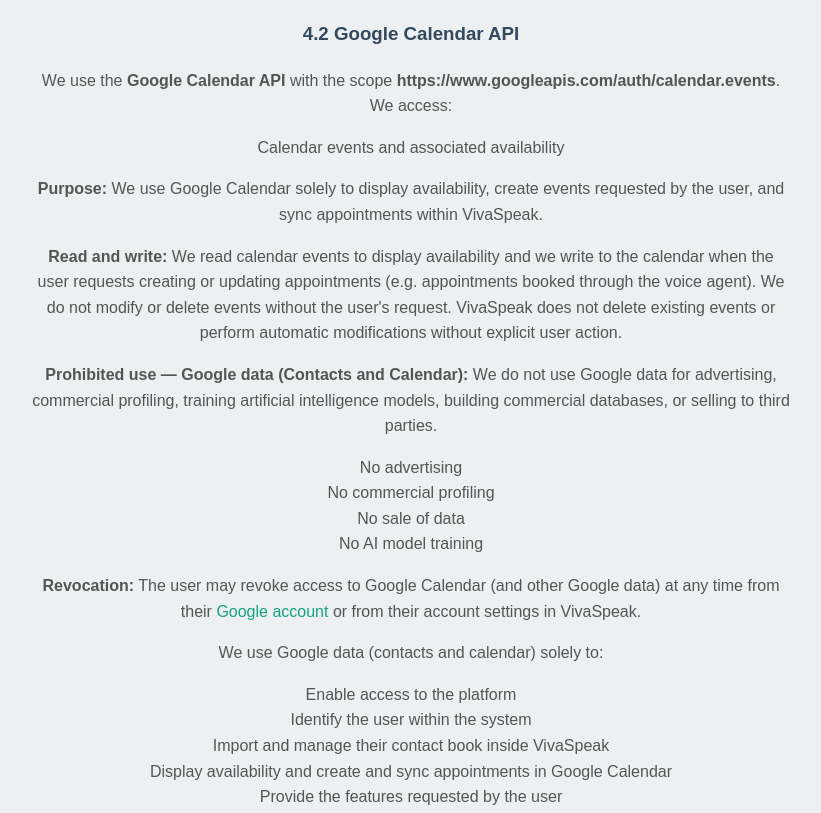
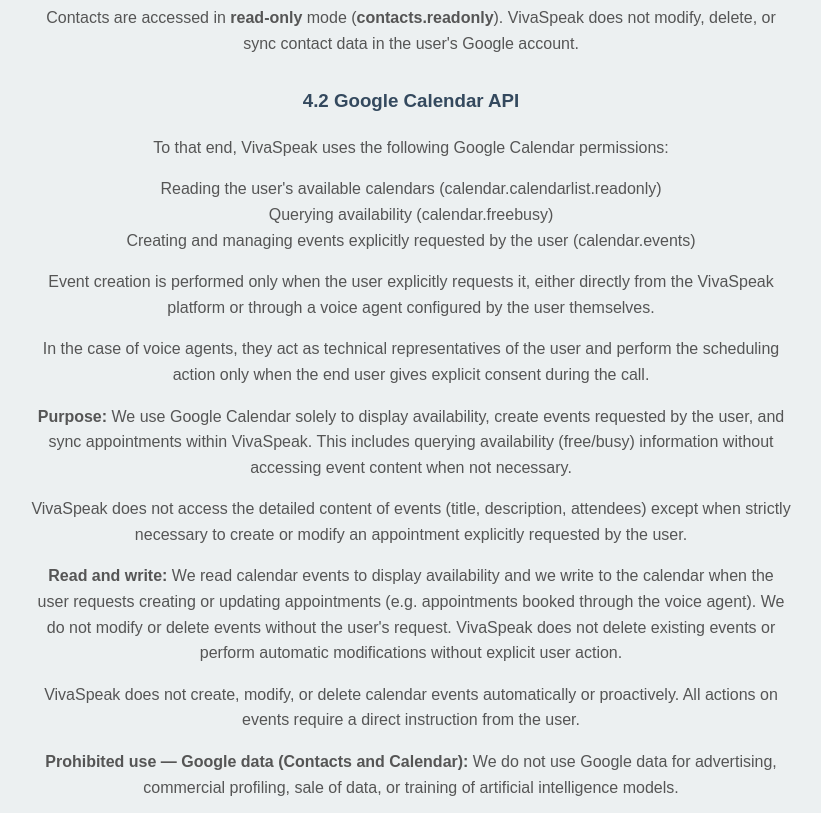
Before and after one commit to AlbertoRoldanUX-code/VivaSpeak, an Astro site: page /en/privacy-policy in a window 1280 px wide. Shown: the part 1740-2553 px from the top of the page, without its empty margins (229-1050 px from the left). Built offline with nearby package versions, Linux system fonts and the light colour scheme; Astro itself is replaced by a stand-in of ours; a script that the page names is missing.

Commit message:
Update privacy policy with revised last updated date and additional clarifications on Google Calendar API usage, including user consent and restrictions on data access.

```diff
--- a/src/pages/en/privacy-policy.astro
+++ b/src/pages/en/privacy-policy.astro
@@ -17,7 +17,7 @@
     <main>
     <section class="privacy-container">
       <h1>Privacy Policy</h1>
-      <p>Last Updated: January 2026</p>
+      <p>Last Updated: February 2026</p>
 
       <h2>1. Introduction</h2>
       <p>
@@ -82,6 +82,9 @@
 
       <h2>4. Use of Google data</h2>
       <p>
+        VivaSpeak voice agents always act as technical intermediaries of the user and execute actions only within the limits defined by the user themselves.
+      </p>
+      <p>
         When a user authenticates with <strong>Google OAuth</strong> or connects
         their Google account to VivaSpeak via <strong>Google APIs</strong>, we
         may access the following Google user data, depending on the permissions
@@ -103,16 +106,26 @@
 
       <h3>4.2 Google Calendar API</h3>
       <p>
-        We use the <strong>Google Calendar API</strong> with the scope
-        <strong>https://www.googleapis.com/auth/calendar.events</strong>. We access:
+        To that end, VivaSpeak uses the following Google Calendar permissions:
       </p>
       <ul>
-        <li>Calendar events and associated availability</li>
+        <li>Reading the user's available calendars (calendar.calendarlist.readonly)</li>
+        <li>Querying availability (calendar.freebusy)</li>
+        <li>Creating and managing events explicitly requested by the user (calendar.events)</li>
       </ul>
+      <p>
+        Event creation is performed only when the user explicitly requests it, either directly from the VivaSpeak platform or through a voice agent configured by the user themselves.
+      </p>
+      <p>
+        In the case of voice agents, they act as technical representatives of the user and perform the scheduling action only when the end user gives explicit consent during the call.
+      </p>
       <p>
         <strong>Purpose:</strong> We use Google Calendar solely to display
         availability, create events requested by the user, and sync appointments
-        within VivaSpeak.
+        within VivaSpeak. This includes querying availability (free/busy) information without accessing event content when not necessary.
+      </p>
+      <p>
+        VivaSpeak does not access the detailed content of events (title, description, attendees) except when strictly necessary to create or modify an appointment explicitly requested by the user.
       </p>
       <p>
         <strong>Read and write:</strong> We read calendar events to display
@@ -123,17 +136,12 @@
         modifications without explicit user action.
       </p>
       <p>
+        VivaSpeak does not create, modify, or delete calendar events automatically or proactively. All actions on events require a direct instruction from the user.
+      </p>
+      <p>
         <strong>Prohibited use — Google data (Contacts and Calendar):</strong>
-        We do not use Google data for advertising, commercial profiling,
-        training artificial intelligence models, building commercial databases,
-        or selling to third parties.
+        We do not use Google data for advertising, commercial profiling, sale of data, or training of artificial intelligence models.
       </p>
-      <ul>
-        <li>No advertising</li>
-        <li>No commercial profiling</li>
-        <li>No sale of data</li>
-        <li>No AI model training</li>
-      </ul>
       <p>
         <strong>Revocation:</strong> The user may revoke access to Google
         Calendar (and other Google data) at any time from their
```
Also changed, not shown: src/pages/politica-de-privacidad.astro (+22 -14 lines).
